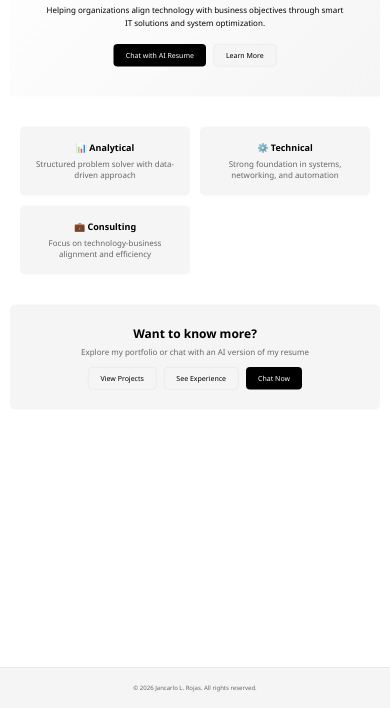
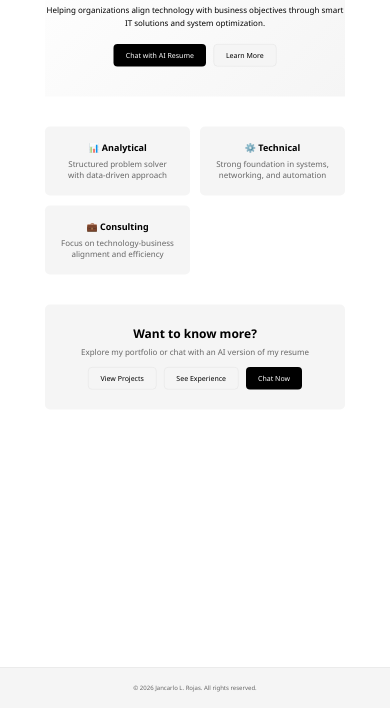
Before and after one commit to jancarlo-rojas/interactive_resume, a website: page public/index.html in a window 390 px wide. Shown: the part 136-844 px from the top of the page. Drawn offline with Linux system fonts and the light colour scheme.

Commit message:
fix computer display

```diff
--- a/public/index.html
+++ b/public/index.html
@@ -6,7 +6,7 @@
   <title>Jancarlo L. Rojas - IT Consultant</title>
   <link rel="stylesheet" href="/styles.css">
 </head>
-<body class="home-page">
+<body>
   <nav class="navbar">
     <div class="nav-container">
       <a href="/" class="logo">JLR</a>
--- a/public/styles.css
+++ b/public/styles.css
@@ -79,14 +79,6 @@ body{display:flex;flex-direction:column;min-height:100vh}
 .container{flex:1}
 
 @media (max-width: 768px){
-  body.home-page .container,
-  body.contact-page .container{
-    max-width:100%;
-    width:100%;
-  }
-}
-
-@media (max-width: 768px){
   body:not(.chat-page){
     min-height:200vh;
     min-height:200dvh;
@@ -131,7 +123,7 @@ body{display:flex;flex-direction:column;min-height:100vh}
 }
 
 /* Hero Section */
-.hero{text-align:center;padding:60px 20px;background:linear-gradient(135deg,#ffffff 0%,#f5f5f5 100%)}
+.hero{text-align:center;padding:60px 0;background:linear-gradient(135deg,#ffffff 0%,#f5f5f5 100%)}
 .hero-content h1{font-size:48px;margin:0;margin-bottom:10px}
 .hero-subtitle{font-size:24px;color:var(--text-light);margin:0 0 10px}
 .hero-description{font-size:16px;color:var(--text);max-width:600px;margin:0 auto 30px;line-height:1.6}
@@ -145,13 +137,13 @@ body{display:flex;flex-direction:column;min-height:100vh}
 .btn-secondary:hover{background:#e0e0e0}
 
 /* Highlights */
-.highlights{display:grid;grid-template-columns:repeat(auto-fit,minmax(250px,1fr));gap:20px;margin:60px 0;padding:0 20px}
+.highlights{display:grid;grid-template-columns:repeat(auto-fit,minmax(250px,1fr));gap:20px;margin:60px 0;padding:0}
 .highlight-card{background:var(--bg-secondary);padding:30px;border-radius:10px;text-align:center}
 .highlight-card h3{margin:0 0 10px;font-size:18px}
 .highlight-card p{margin:0;color:var(--text-light)}
 
 /* CTA Section */
-.cta-section{text-align:center;padding:40px 20px;background:var(--bg-secondary);border-radius:10px;margin:40px 0}
+.cta-section{text-align:center;padding:40px 0;background:var(--bg-secondary);border-radius:10px;margin:40px 0}
 .cta-section h2{margin:0 0 10px}
 .cta-section p{color:var(--text-light);margin:0 0 20px}
 .cta-buttons{display:flex;gap:15px;justify-content:center;flex-wrap:wrap}
```
Also changed, not shown: public/contact.html (+1 -1 lines).
